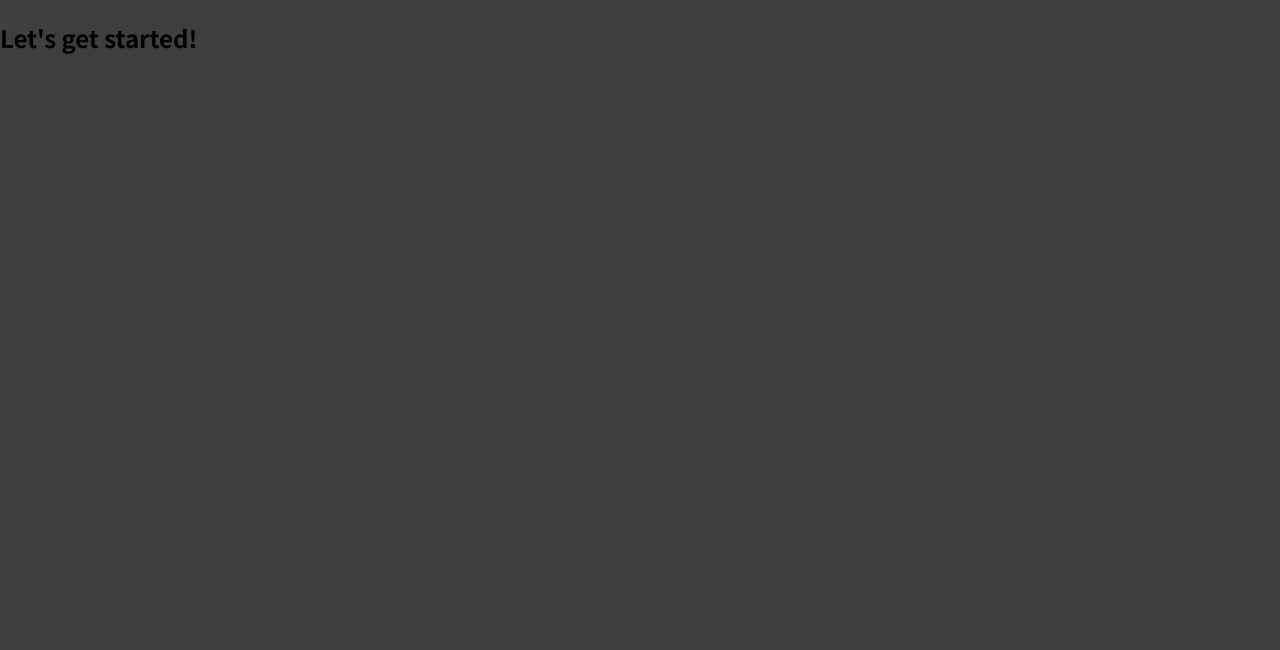
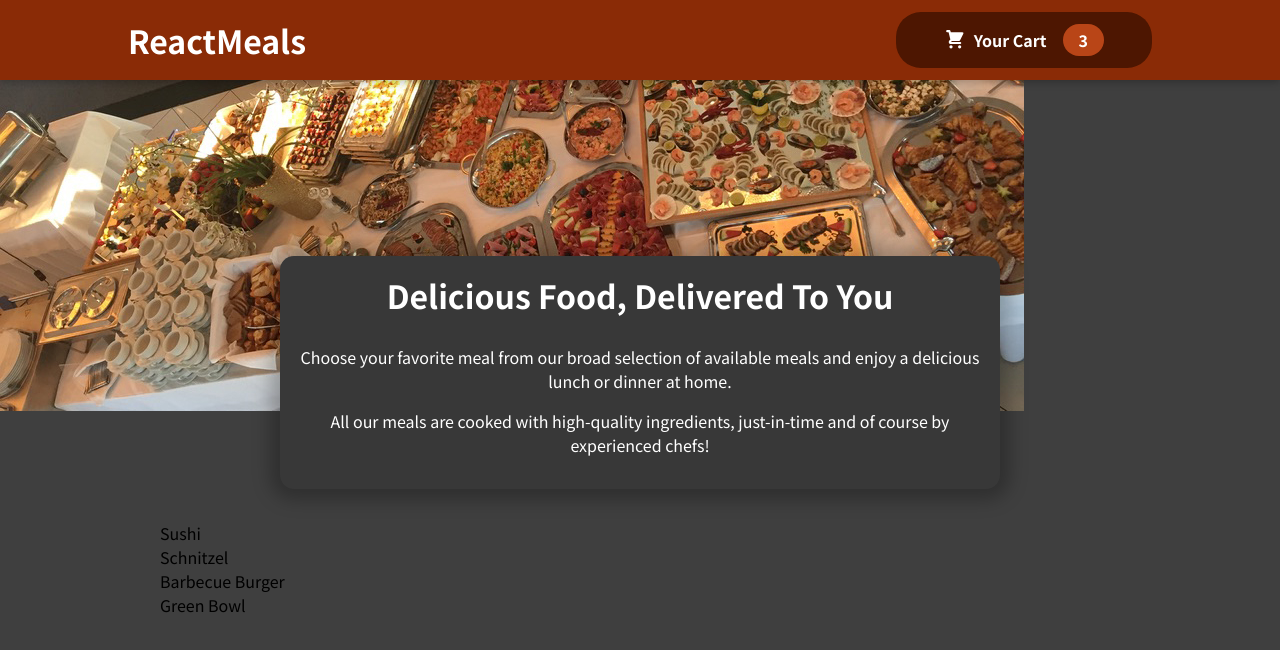
Before and after one commit to bqgama/max-js-6-practice, a React (Create React App) app: page / in a window 1280 px wide. Shown: the top 650 px of the page. Built offline with nearby package versions, Linux system fonts and the light colour scheme.

Commit message:
created the main components to the project

```diff
--- a/src/App.js
+++ b/src/App.js
@@ -1,8 +1,16 @@
+import { Fragment } from "react";
+
+import Header from "./components/Layout/Header";
+import Meals from "./components/Meals/Meals";
+
 function App() {
   return (
-    <div>
-      <h2>Let's get started!</h2>
-    </div>
+    <Fragment>
+      <Header />
+      <main>
+        <Meals />
+      </main>
+    </Fragment>
   );
 }
 
--- /dev/null
+++ b/src/components/Cart/CartIcon.js
@@ -0,0 +1,13 @@
+const CartIcon = () => {
+    return (
+      <svg
+        xmlns='http://www.w3.org/2000/svg'
+        viewBox='0 0 20 20'
+        fill='currentColor'
+      >
+        <path d='M3 1a1 1 0 000 2h1.22l.305 1.222a.997.997 0 00.01.042l1.358 5.43-.893.892C3.74 11.846 4.632 14 6.414 14H15a1 1 0 000-2H6.414l1-1H14a1 1 0 00.894-.553l3-6A1 1 0 0017 3H6.28l-.31-1.243A1 1 0 005 1H3zM16 16.5a1.5 1.5 0 11-3 0 1.5 1.5 0 013 0zM6.5 18a1.5 1.5 0 100-3 1.5 1.5 0 000 3z' />
+      </svg>
+    );
+  };
+
+  export default CartIcon;
--- /dev/null
+++ b/src/components/Layout/Header.js
@@ -0,0 +1,21 @@
+import { Fragment } from "react";
+
+import HeaderCartButton from "./HeaderCartButtom";
+import mealsImage from '../../assets/meals.jpg';
+import classes from  './Header.module.css';
+
+const Header = (props) => {
+  return (
+    <Fragment>
+        <header className={classes.header}>
+          <h1>ReactMeals</h1>
+          <HeaderCartButton />
+        </header>
+        <div>
+          <img src={mealsImage} alt="A table full of delicious food!" />
+        </div>
+    </Fragment>
+  )
+};
+
+export default Header;
--- /dev/null
+++ b/src/components/Layout/Header.module.css
@@ -0,0 +1,29 @@
+.header {
+  position: fixed;
+  top: 0;
+  left: 0;
+  width: 100%;
+  height: 5rem;
+  background-color: #8a2b06;
+  color: white;
+  display: flex;
+  justify-content: space-between;
+  align-items: center;
+  padding: 0 10%;
+  box-shadow: 0 2px 8px rgba(0, 0, 0, 0.25);
+  z-index: 10;
+}
+
+.main-image {
+  width: 100%;
+  height: 25rem;
+  z-index: 0;
+  overflow: hidden;
+}
+
+.main-image img {
+  width: 110%;
+  height: 100%;
+  object-fit: cover;
+  transform: rotateZ(-5deg) translateY(-4rem) translateX(-1rem);
+}
--- /dev/null
+++ b/src/components/Layout/HeaderCartButtom.js
@@ -0,0 +1,17 @@
+import CartIcon from '../Cart/CartIcon';
+
+import classes from './HeaderCartButton.module.css';
+
+const HeaderCartButton = (props) => {
+  return (
+    <button className={classes.button}>
+      <span className={classes.icon}>
+        <CartIcon />
+      </span>
+      <span>Your Cart</span>
+      <span className={classes.badge}>3</span>
+    </button>
+  )
+};
+
+export default HeaderCartButton;
--- /dev/null
+++ b/src/components/Layout/HeaderCartButton.module.css
@@ -0,0 +1,59 @@
+.button {
+  cursor: pointer;
+  font: inherit;
+  border: none;
+  background-color: #4d1601;
+  color: white;
+  padding: 0.75rem 3rem;
+  display: flex;
+  justify-content: space-around;
+  align-items: center;
+  border-radius: 25px;
+  font-weight: bold;
+}
+
+.button:hover,
+.button:active {
+  background-color: #2c0d00;
+}
+
+.icon {
+  width: 1.35rem;
+  height: 1.35rem;
+  margin-right: 0.5rem;
+}
+
+.badge {
+  background-color: #b94517;
+  padding: 0.25rem 1rem;
+  border-radius: 25px;
+  margin-left: 1rem;
+  font-weight: bold;
+}
+
+.button:hover .badge,
+.button:active .badge {
+  background-color: #92320c;
+}
+
+.bump {
+  animation: bump 300ms ease-out;
+}
+
+@keyframes bump {
+  0% {
+    transform: scale(1);
+  }
+  10% {
+    transform: scale(0.9);
+  }
+  30% {
+    transform: scale(1.1);
+  }
+  50% {
+    transform: scale(1.15);
+  }
+  100% {
+    transform: scale(1);
+  }
+}
--- /dev/null
+++ b/src/components/Meals/AvailableMeals.js
@@ -0,0 +1,42 @@
+import classes from './AvailableMeals.module.css';
+
+const DUMMY_MEALS = [
+  {
+    id: 'm1',
+    name: 'Sushi',
+    description: 'Finest fish and veggies',
+    price: 22.99,
+  },
+  {
+    id: 'm2',
+    name: 'Schnitzel',
+    description: 'A german specialty!',
+    price: 16.5,
+  },
+  {
+    id: 'm3',
+    name: 'Barbecue Burger',
+    description: 'American, raw, meaty',
+    price: 12.99,
+  },
+  {
+    id: 'm4',
+    name: 'Green Bowl',
+    description: 'Healthy...and green...',
+    price: 18.99,
+  },
+];
+
+const AvailableMeals = () => {
+  const mealsList = DUMMY_MEALS.map(meal => <li>{meal.name}</li>);
+
+  return (
+    <section className={classes.meals}>
+      <ul>
+        {mealsList}
+      </ul>
+    </section>
+  )
+};
+
+export default AvailableMeals;
--- /dev/null
+++ b/src/components/Meals/AvailableMeals.module.css
@@ -0,0 +1,24 @@
+.meals {
+  max-width: 60rem;
+  width: 90%;
+  margin: 2rem auto;
+  animation: meals-appear 1s ease-out forwards;
+}
+
+.meals ul {
+  list-style: none;
+  margin: 0;
+  padding: 0;
+}
+
+@keyframes meals-appear {
+  from {
+    opacity: 0;
+    transform: translateY(3rem);
+  }
+
+  to {
+    opacity: 1;
+    transform: translateY(0);
+  }
+}
--- /dev/null
+++ b/src/components/Meals/Meals.js
@@ -0,0 +1,15 @@
+import { Fragment } from "react";
+
+import MealsSummary from "./MealsSummary";
+import AvailableMeals from "./AvailableMeals";
+
+const Meals = () => {
+    return (
+      <Fragment>
+        <MealsSummary />
+        <AvailableMeals />
+      </Fragment>
+    )
+};
+
+export default Meals;
--- /dev/null
+++ b/src/components/Meals/MealsSummary.js
@@ -0,0 +1,19 @@
+import classes from './MealsSummary.module.css';
+
+const MealsSummary = () => {
+  return (
+    <section className={classes.summary}>
+      <h2>Delicious Food, Delivered To You</h2>
+      <p>
+        Choose your favorite meal from our broad selection of available meals
+        and enjoy a delicious lunch or dinner at home.
+      </p>
+      <p>
+        All our meals are cooked with high-quality ingredients, just-in-time and
+        of course by experienced chefs!
+      </p>
+    </section>
+  )
+};
+
+export default MealsSummary;
--- /dev/null
+++ b/src/components/Meals/MealsSummary.module.css
@@ -0,0 +1,18 @@
+.summary {
+  text-align: center;
+  max-width: 45rem;
+  width: 90%;
+  margin: auto;
+  margin-top: -10rem;
+  position: relative;
+  background-color: #383838;
+  color: white;
+  border-radius: 14px;
+  padding: 1rem;
+  box-shadow: 0 1px 18px 10px rgba(0, 0, 0, 0.25);
+}
+
+.summary h2 {
+  font-size: 2rem;
+  margin-top: 0;
+}
```
Also changed, not shown: src/assets/meals.jpg (added).
